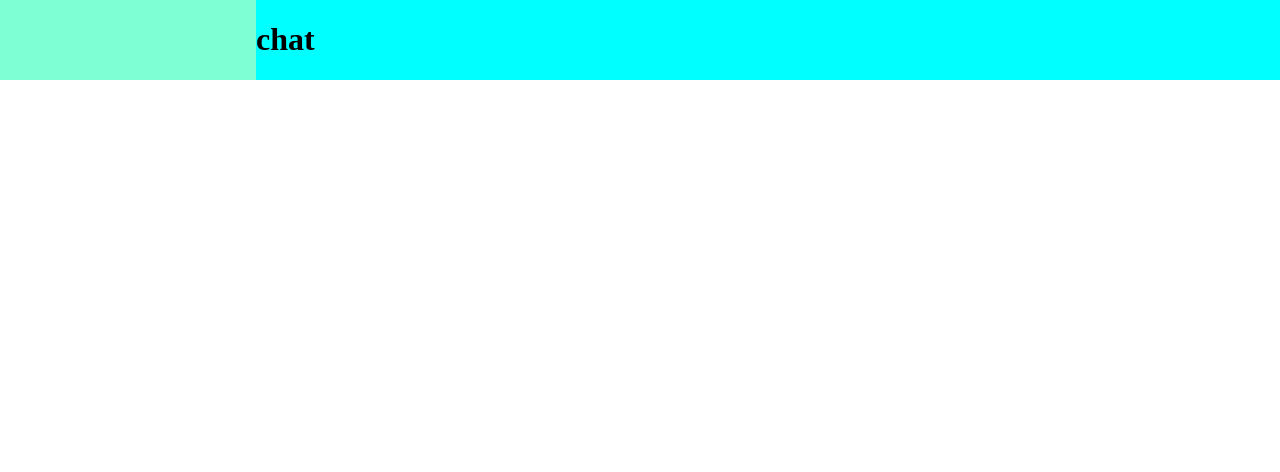
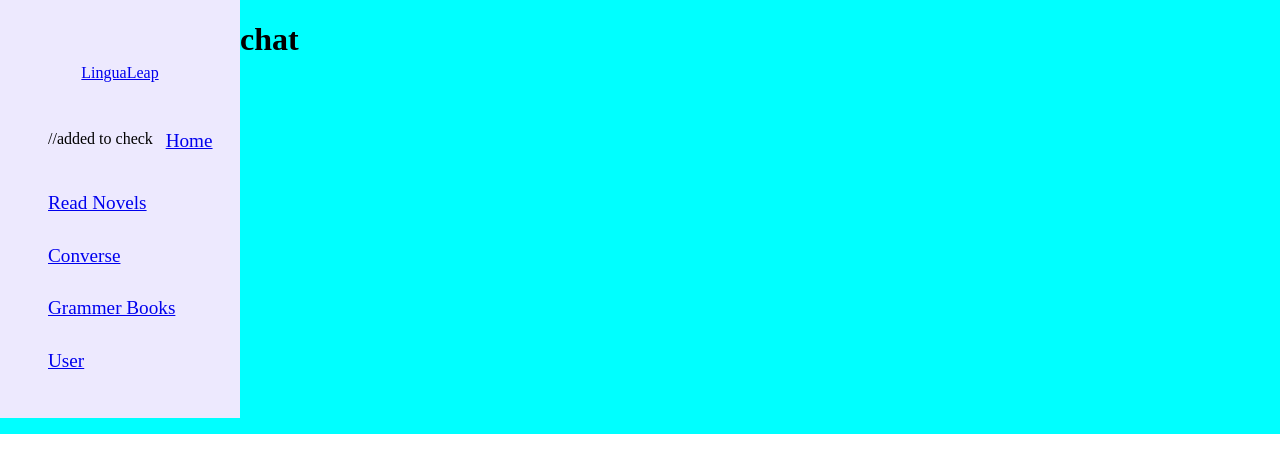
Before and after one commit to neelamraikwar9/Ai-Eng-App, a React (Vite) app: page /chat in a window 1280 px wide. Shown: the top 472 px of the page. Built offline with nearby package versions, Linux system fonts and the light colour scheme.

Commit message:
chore: modified file

```diff
--- a/package.json
+++ b/package.json
@@ -11,6 +11,7 @@
   },
   "dependencies": {
     "axios": "^1.18.1",
+    "bootstrap-icons": "^1.13.1",
     "react": "^19.2.7",
     "react-dom": "^19.2.7",
     "react-router-dom": "^7.18.1",
--- a/src/components/Navbar.jsx
+++ b/src/components/Navbar.jsx
@@ -1,10 +1,64 @@
-import React from 'react'
+import "./navbar.css";
+import { NavLink } from "react-router-dom";
 
-const Navbar = () => {
+function Navbar() {
   return (
-    <div>
-    </div>
-  )
+    <main>
+      <div>
+        <nav className="navCon">
+          <div className="logoCon">
+            <NavLink to="/dashboard" className="workasana">
+              LinguaLeap
+            </NavLink>
+          </div>
+
+          <ul className="listStyl">
+            <li className="navItem">
+              //added to check
+              <i
+                className="bi bi-telephone-fill hoverStyl"
+                style={{
+                  padding: "0",
+                  marginTop: "2rem",
+                  color: "greenyellow",
+                }}
+              ></i>
+              <NavLink to="/dashboard" className="navText">
+                Home
+              </NavLink>
+            </li>
+
+            <li className="navItem">
+              <NavLink to="/project" className="navText">
+                Read Novels
+              </NavLink>
+            </li>
+
+            <li className="navItem">
+              <NavLink to="/team" className="navText">
+                Converse
+              </NavLink>
+            </li>
+
+            <li className="navItem">
+
+              <NavLink to="/report" className="navText">
+                Grammer Books
+              </NavLink>
+            </li>
+
+            <li className="navItem">
+
+
+              <NavLink to="/setting" className="navText">
+                User
+              </NavLink>
+            </li>
+          </ul>
+        </nav>
+      </div>
+    </main>
+  );
 }
 
-export default Navbar
+export default Navbar;
--- /dev/null
+++ b/src/components/navbar.css
@@ -0,0 +1,44 @@
+.logoCon {
+    display: flex;
+    justify-content: center;
+    margin-top: 3rem;
+}
+
+.navCon {
+    /* border: 1px solid rgb(250, 114, 214); */
+    padding-top: 1rem;
+    /* background-color: oklch(88.576% 0.04882 298.413); */
+    background-color: oklch(94.3% 0.029 294.588);
+    width: 15rem;
+    height: auto;
+
+    /* display: flex; */
+    /* align-items: center; */
+
+}
+
+.listStyl {
+    list-style: none;
+    /* border: 1px solid salmon; */
+    display: flex;
+    flex-direction: column;
+    padding: 1rem;
+    padding-top: 2rem;
+    padding-left: 3rem;
+}
+
+/* .dashboardColor {
+   color:oklch(60.6% 0.25 292.717);
+} */
+
+.navItem {
+    /* border: 1px solid gold; */
+    padding-bottom: 1.9rem;
+    display: flex;
+    gap: 0.4rem;
+
+}
+
+.navText {
+    font-size: larger;
+}
--- a/src/pages/chat.css
+++ b/src/pages/chat.css
@@ -5,8 +5,8 @@
 }
 
 .navbar {
-    width: 20%;
-    background-color:aquamarine
+    /* width: 10%;  */
+    /* background-color:aquamarine */
 
 }
 
--- a/src/pages/login.jsx
+++ b/src/pages/login.jsx
@@ -45,7 +45,7 @@ const Login = () => {
 
   return (
     <main>
-      <h2 className="textCenter workasana">Workasana</h2>
+      <h2 className="textCenter workasana">LinguaLeap</h2>
       <div className="loginCon">
         <h3 className="textCenter">Log in to your account</h3>
         <p className="textCenter">Please enter your details</p>
--- a/src/pages/register.jsx
+++ b/src/pages/register.jsx
@@ -45,7 +45,7 @@ const Register = () => {
 
   return (
     <main>
-      <h2 className="textCenter workasana">Workasana</h2>
+      <h2 className="textCenter workasana">LinguaLeap</h2>
       <div className="loginCon">
         <h3 className="textCenter">Register your account</h3>
         <p className="textCenter">Please enter your details</p>
```
Also changed, not shown: src/pages/login.css (+1 -14 lines), 1 other file (tests, documents, lock files or other folders).
